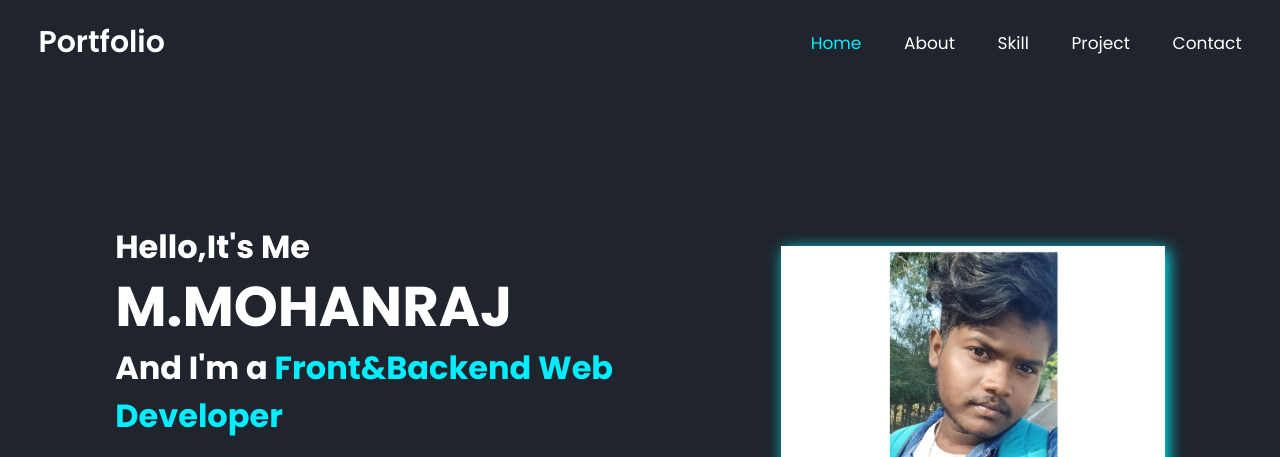
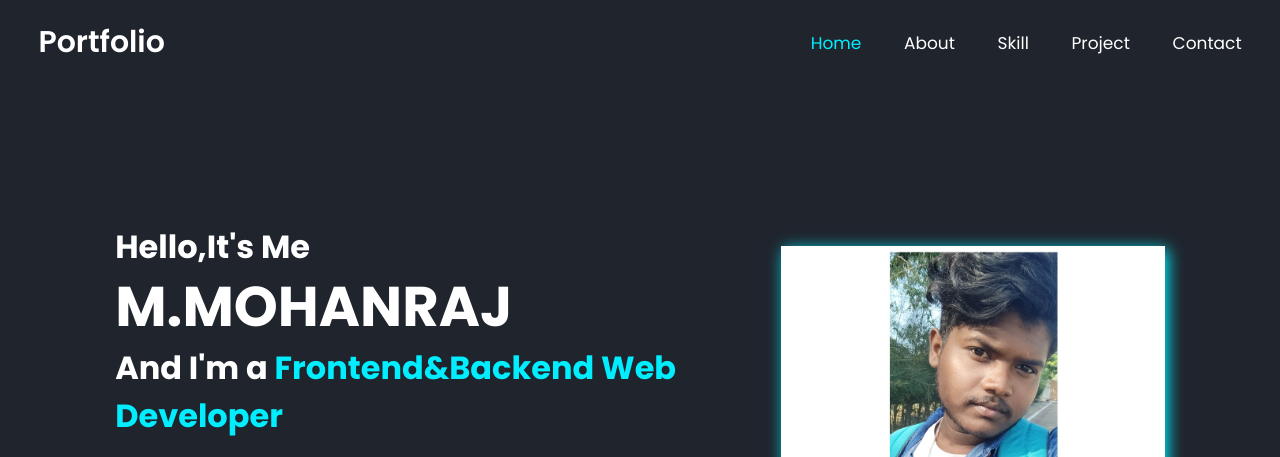
Before and after one commit to MMohanraj21/Portfolio-NEW, a plain HTML site: page index.html in a window 1280 px wide. Shown: the top 457 px of the page. Drawn offline with nearby package versions, Linux system fonts and the light colour scheme.

Commit message:
Update index.html

```diff
--- a/index.html
+++ b/index.html
@@ -37,7 +37,7 @@
         <div class="home-content">
             <h3>Hello,It's Me</h3>
             <h1>M.MOHANRAJ</h1>
-            <h3>And I'm a <span>Front&Backend Web Developer</span></h3>
+            <h3>And I'm a <span>Frontend&Backend Web Developer</span></h3>
             <p>I am a BE CSE student . I am interested in Web development and also doing competitive programming.</p>
             <div class="social-media">
                 <a href="https://www.linkedin.com/in/mohan-raj-8a5b2726b/"><i class='bx bxl-linkedin'></i></a>
```
